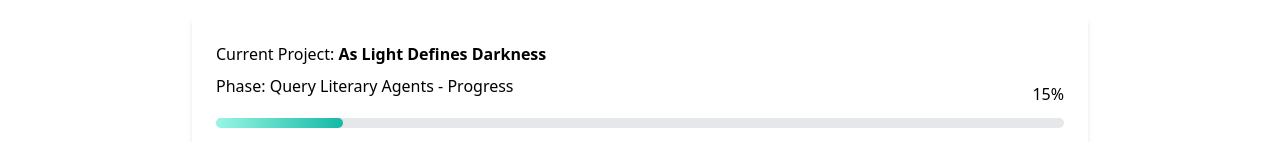
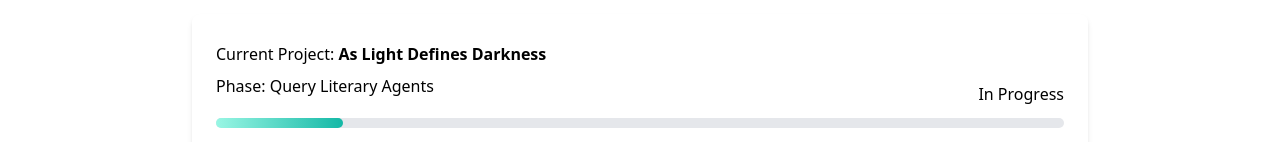
Before and after one commit to kmoo/kmoo.github.io, a plain HTML site: page index.html in a window 1280 px wide. Shown: the part 494-636 px from the top of the page. Drawn offline with nearby package versions, Linux system fonts and the light colour scheme.

Commit message:
Update index.html

```diff
--- a/index.html
+++ b/index.html
@@ -116,8 +116,8 @@
           <div class="mb-4">
             <h2>Current Project: <b>As Light Defines Darkness</b></h2>
             <p class="flex justify-between items-center">
-              <span class="mb-4">Phase: Query Literary Agents - Progress</span
-              ><span>15%</span>
+              <span class="mb-4">Phase: Query Literary Agents</span
+              ><span>In Progress</span>
             </p>
             <div class="bg-gray-200 rounded-full h-2.5 dark:bg-gray-700">
               <div
```
